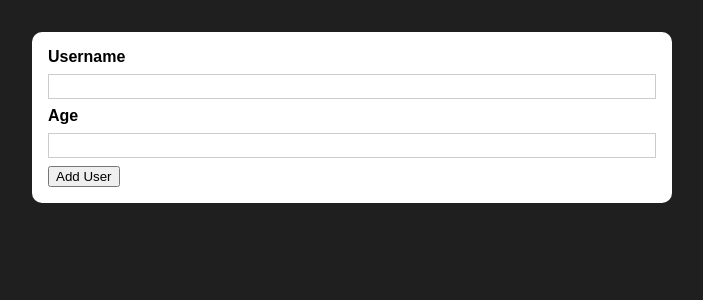
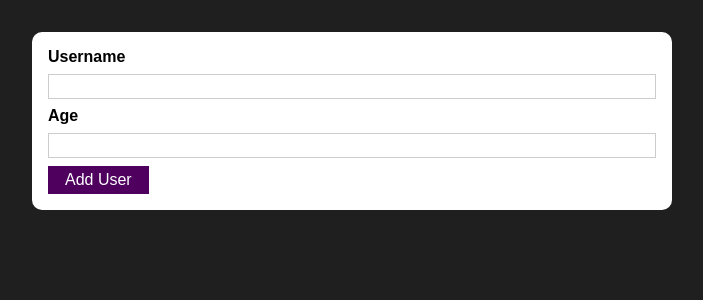
Before and after one commit to ilkyazar/react-complete-guide-practice-project, a React (Create React App) app: page / in a window 1280 px wide. Shown: the top 300 px of the page, without its empty margins (288-991 px from the left). Built offline with nearby package versions, Linux system fonts and the light colour scheme.

Commit message:
add button and styles

```diff
--- /dev/null
+++ b/src/components/UI/Button.js
@@ -0,0 +1,15 @@
+import classes from './Button.module.css';
+
+const Button = (props) => {
+  return (
+    <button
+      className={classes.button}
+      type={props.type || 'button'}
+      onClick={props.onClick}
+    >
+      {props.children}
+    </button>
+  );
+};
+
+export default Button;
--- /dev/null
+++ b/src/components/UI/Button.module.css
@@ -0,0 +1,18 @@
+.button {
+  font: inherit;
+  border: 1px solid #4f005f;
+  background: #4f005f;
+  color: white;
+  padding: 0.25rem 1rem;
+  cursor: pointer;
+}
+
+.button:hover,
+.button:active {
+  background: #741188;
+  border-color: #741188;
+}
+
+.button:focus {
+  outline: none;
+}
--- a/src/components/Users/AddUser.js
+++ b/src/components/Users/AddUser.js
@@ -1,4 +1,5 @@
 import Card from '../UI/Card';
+import Button from '../UI/Button';
 import classes from './AddUser.module.css';
 
 const AddUser = () => {
@@ -7,14 +8,12 @@
   };
   return (
     <Card cssClass={classes.input}>
-      <form>
+      <form onSubmit={handleAddUser}>
         <label htmlFor="username">Username</label>
         <input id="username" type="text" />
         <label htmlFor="age">Age</label>
         <input id="age" type="text" />
-        <button type="submit" onClick={handleAddUser}>
-          Add User
-        </button>
+        <Button type="submit">Add User</Button>
       </form>
     </Card>
   );
```
